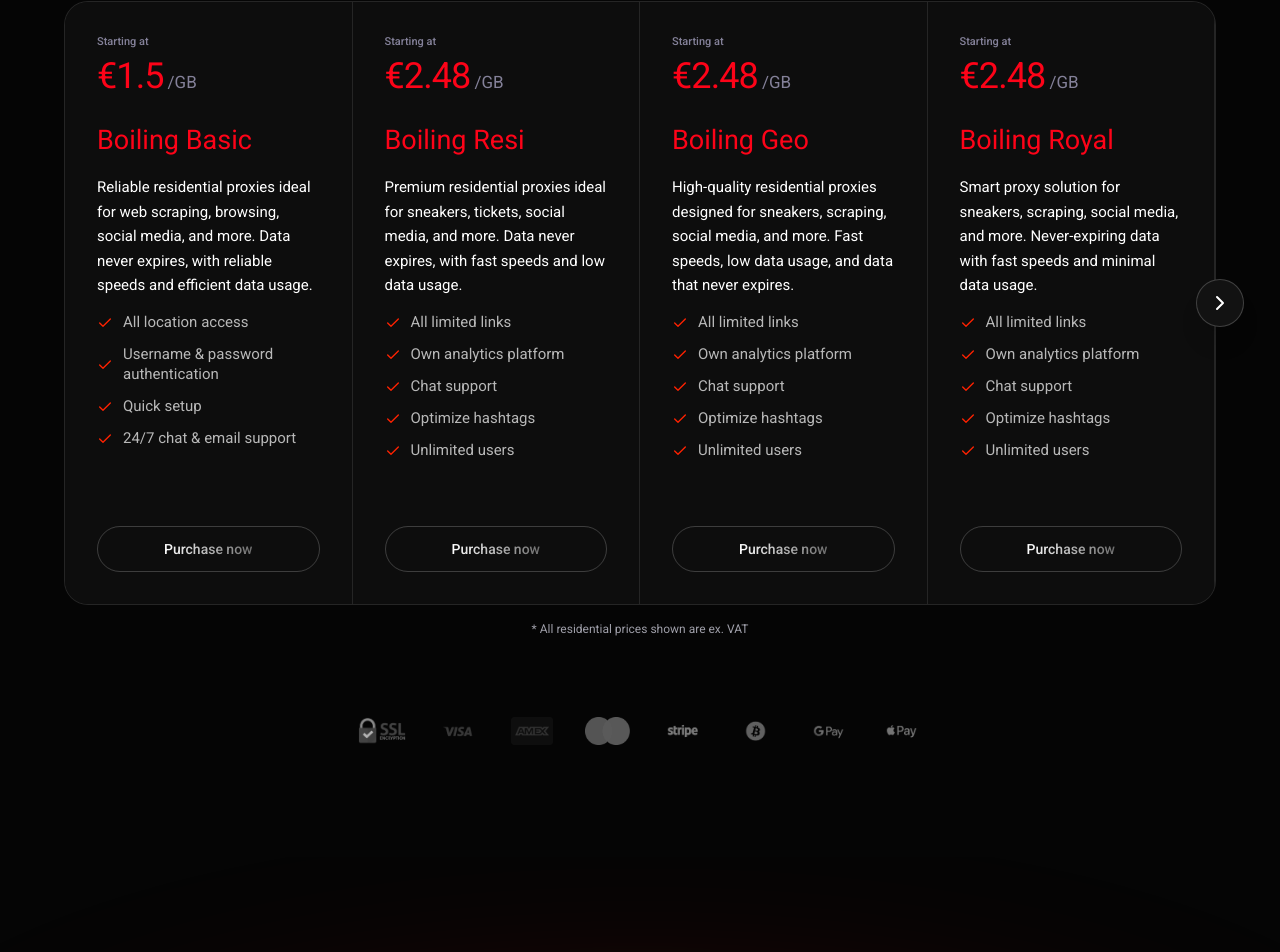
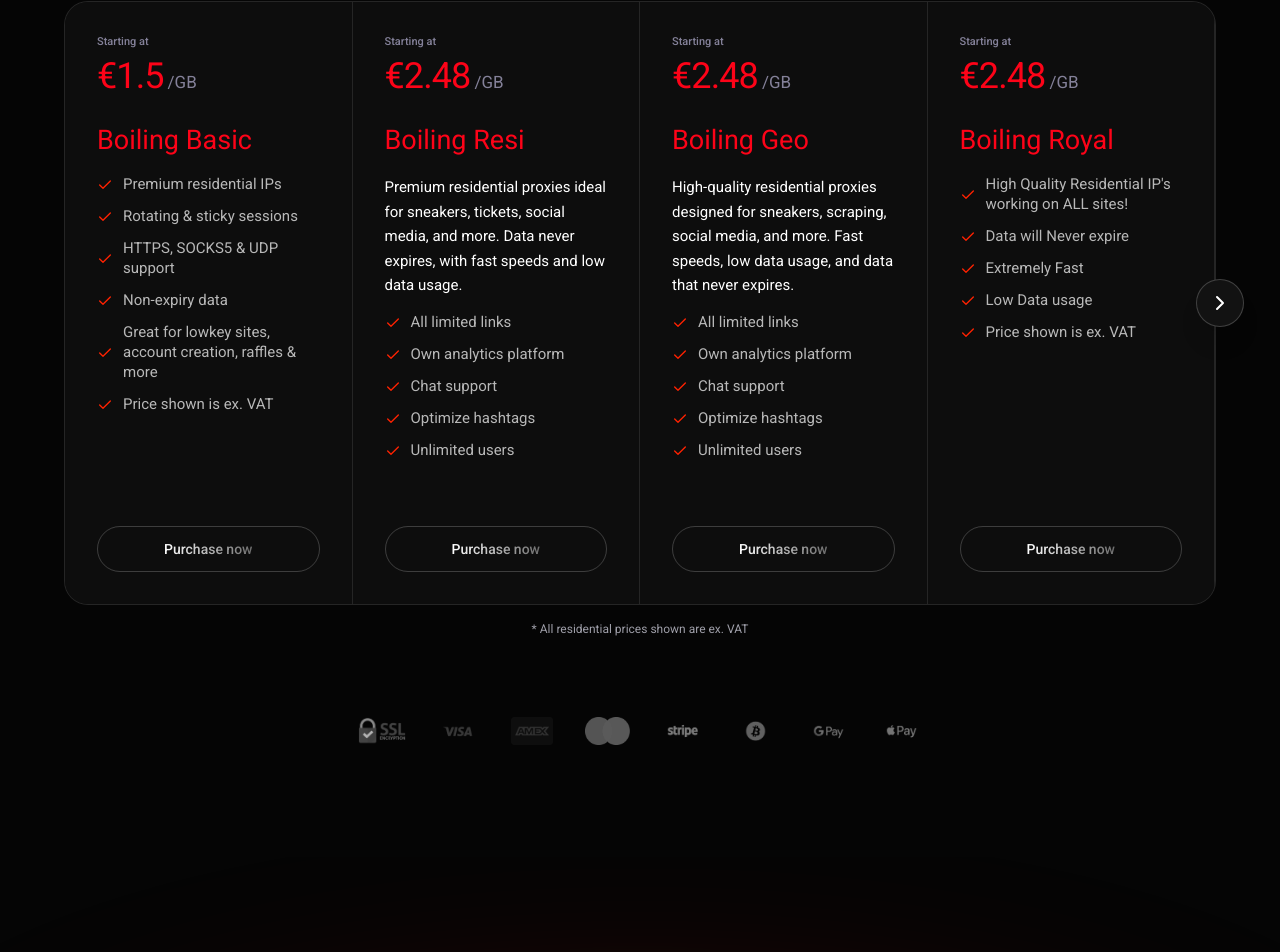
Before and after one commit to TharushaK01/boilingproxies, a Next.js app: page / in a window 1280 px wide. Shown: the part 2966-3918 px from the top of the page. Built offline with nearby package versions, Linux system fonts and the light colour scheme.

Commit message:
Price cards updated

```diff
--- a/components/home/HomePage.tsx
+++ b/components/home/HomePage.tsx
@@ -151,12 +151,14 @@ const residentialPlans: Plan[] = [
     unit: "/GB",
     title: "Boiling Basic",
     description:
-      "Reliable residential proxies ideal for web scraping, browsing, social media, and more. Data never expires, with reliable speeds and efficient data usage.",
+      "",
     features: [
-      "All location access",
-      "Username & password authentication",
-      "Quick setup",
-      "24/7 chat & email support",
+      "Premium residential IPs",
+      "Rotating & sticky sessions",
+      "HTTPS, SOCKS5 & UDP support",
+      "Non-expiry data",
+      "Great for lowkey sites, account creation, raffles & more",
+      "Price shown is ex. VAT",
     ],
   },
   {
@@ -195,13 +197,13 @@ const residentialPlans: Plan[] = [
     unit: "/GB",
     title: "Boiling Royal",
     description:
-      "Smart proxy solution for sneakers, scraping, social media, and more. Never-expiring data with fast speeds and minimal data usage.",
+      "",
     features: [
-      "All limited links",
-      "Own analytics platform",
-      "Chat support",
-      "Optimize hashtags",
-      "Unlimited users",
+      "High Quality Residential IP's working on ALL sites!",
+      "Data will Never expire",
+      "Extremely Fast",
+      "Low Data usage",
+      "Price shown is ex. VAT",
     ],
   },
   {
@@ -210,7 +212,7 @@ const residentialPlans: Plan[] = [
     unit: "/GB",
     title: "Boiling Wave",
     description:
-      "Optimal residential proxies for sites with Captcha/Datadome protection. Fast, low data usage, and data that never expires.",
+      "High-quality residential proxies designed for sneakers, scraping, social media, and more. Fast speeds, low data usage, and data that never expires.",
     features: [
       "All limited links",
       "Own analytics platform",
@@ -225,7 +227,7 @@ const residentialPlans: Plan[] = [
     unit: "/GB",
     title: "Boiling Brain",
     description:
-      "Top-tier proxies at the best price, perfect for sneakers, tickets, social media, and more. Data never expires, fast speeds, and low data usage.",
+      "Top-tier proxies at the best price, perfect for sneakers, social media, and more. Data never expires, fast speeds, and low data usage.",
     features: [
       "All limited links",
       "Own analytics platform",
@@ -255,13 +257,14 @@ const residentialPlans: Plan[] = [
     unit: "/GB",
     title: "Boiling Private",
     description:
-      "High-quality residential proxies built for everyday use, ideal for scraping, social media, browsing, and more. Data never expires, with reliable speeds and low data usage.",
+      "",
     features: [
-      "All limited links",
-      "Own analytics platform",
-      "Chat support",
-      "Optimize hashtags",
-      "Unlimited users",
+      "Best Performing Residential Proxies for Tickets & Retail",
+      "Data Never Expires",
+      "Extremely Fast Speeds",
+      "Low Data Usage",
+      "Huge Pool of Unique IPs",
+      "Prices Shown Excl. VAT",
     ],
   },
 ];
```
